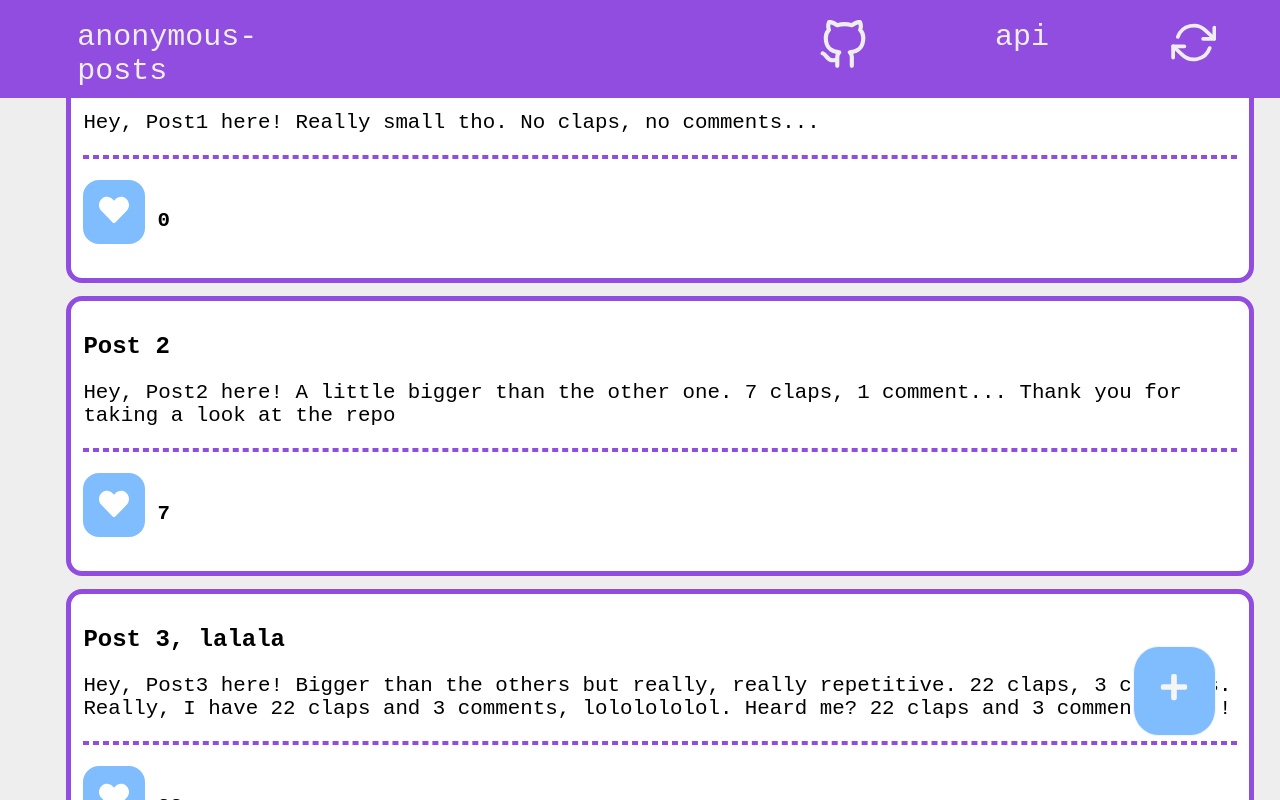
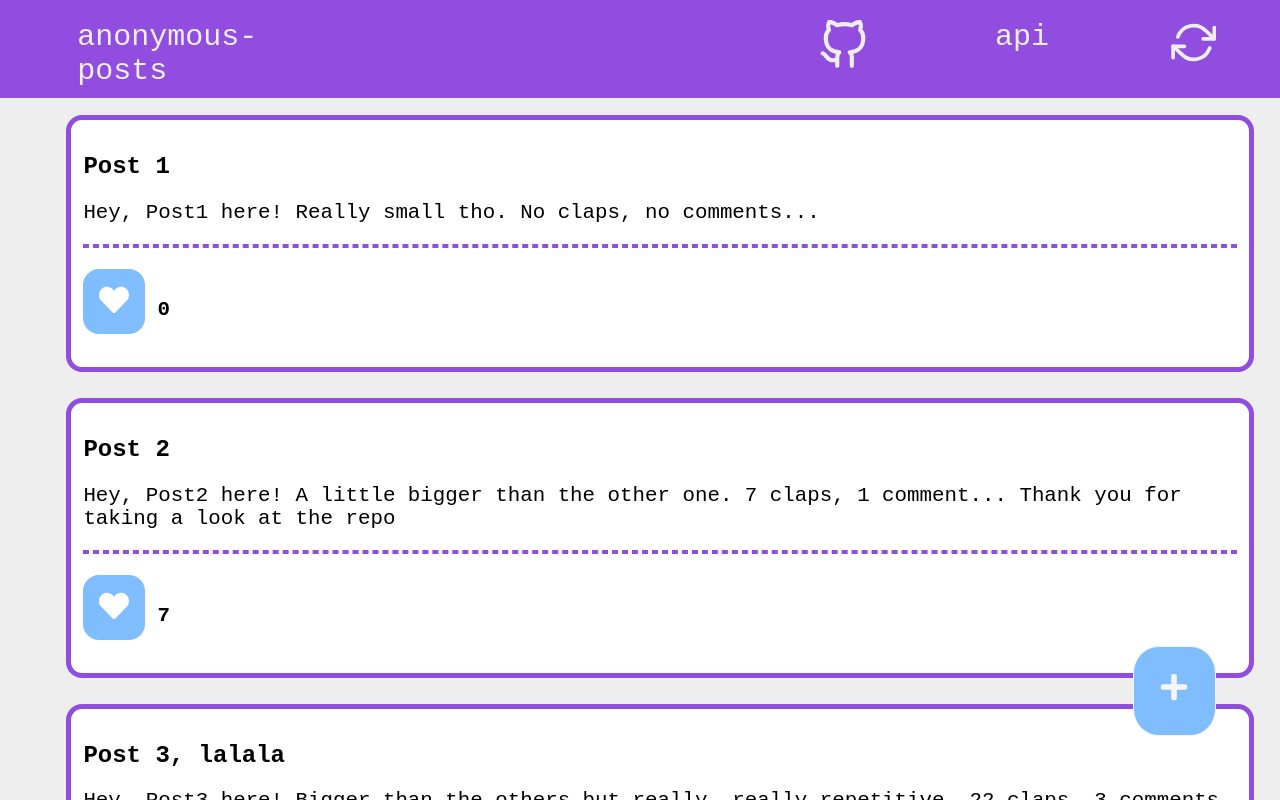
Before and after one commit to s0meon3/anonymous-posts, a React (Create React App) app in the folder client/: page / in a window 1280 px wide. Shown: the top 800 px of the page. Built offline with nearby package versions, Linux system fonts and the light colour scheme; the HTML template or start-up script is replaced by a standard one.

Commit message:
fixing margin

```diff
--- a/client/src/App.css
+++ b/client/src/App.css
@@ -19,3 +19,7 @@ body {
 .navbar {
 	grid-area: n;
 }
+
+.main {
+	grid-area: m;
+}
--- a/client/src/components/Post.css
+++ b/client/src/components/Post.css
@@ -4,7 +4,7 @@
 
 	border-radius: 1rem;
 
-	margin-top: 1vw;
+	margin-top: 2vw;
 
 	padding: 1vw;
 }
--- a/client/src/components/PostList.css
+++ b/client/src/components/PostList.css
@@ -1,4 +1,5 @@
 .list {
 	margin-top: 9vw;
-	margin: 2vw;
+	margin-right: 2vw;
+	margin-left: 2vw;
 }
```
